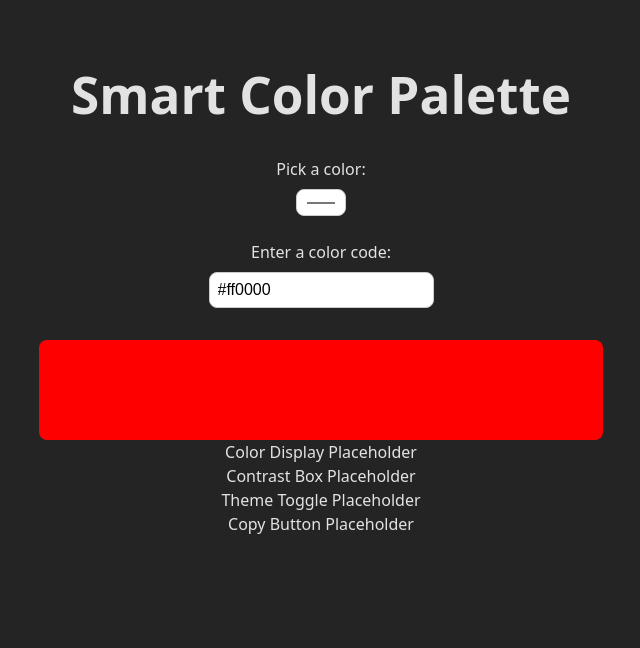
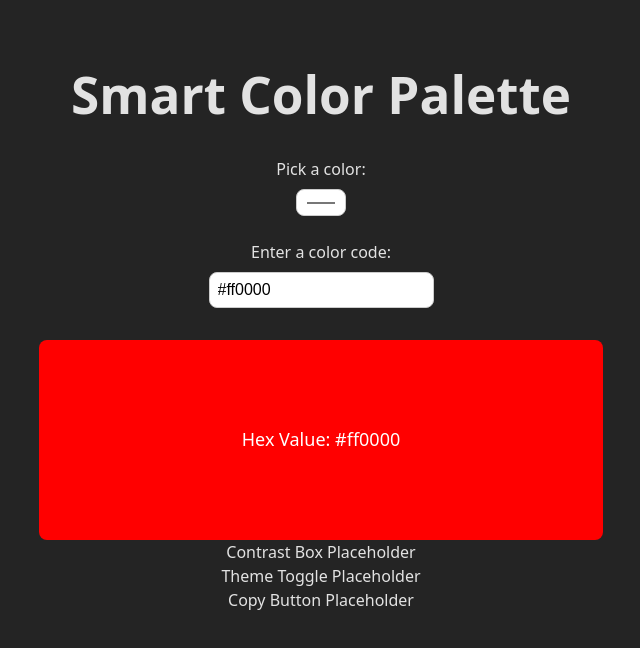
Before and after one commit to LilianeCharlie/Smart-Color-Palette, a React (Vite) app: page / in a window 1280 px wide. Shown: the top 648 px of the page, without its empty margins (351-991 px from the left). Built offline with nearby package versions, Linux system fonts and the light colour scheme.

Commit message:
Replace ColorDisplay placeholder with functional component using colorHelpers for hex conversion, dynamic text color, and scoped CSS Modules. Update App.jsx to render <ColorDisplay /> in place of color preview box.

```diff
--- a/src/App.jsx
+++ b/src/App.jsx
@@ -22,16 +22,7 @@ const App = () => {
         className="color-input"
       />
 
-      <div
-        className="color-preview"
-        style={{
-          marginTop: "2rem",
-          height: "100px",
-          backgroundColor: selectedColor,
-          borderRadius: "8px",
-        }}
-      />
-      <ColorDisplay />
+      <ColorDisplay color={selectedColor} />
       <ContrastBox />
       <ThemeToggle />
       <CopyButton />
--- a/src/components/ColorDisplay.jsx
+++ b/src/components/ColorDisplay.jsx
@@ -1,5 +1,28 @@
-const ColorDisplay = () => {
-    return <div>Color Display Placeholder</div>;
+import React from "react";
+import styles from "./ColorDisplay.module.css";
+import { toHexColor } from "../utils/colorHelpers";
+
+const getTextColor = (color) => {
+  const hex = color.startsWith("#") ? color : toHexColor(color);
+  const r = parseInt(hex.substring(1, 3), 16);
+  const g = parseInt(hex.substring(3, 5), 16);
+  const b = parseInt(hex.substring(5, 7), 16);
+  const luminance = 0.2126 * r + 0.7152 * g + 0.0722 * b;
+  return luminance > 128 ? "#000" : "#fff";
+};
+
+const ColorDisplay = ({ color }) => {
+  const hex = color.startsWith("#") ? color : toHexColor(color);
+  const textColor = getTextColor(hex);
+
+  return (
+    <div
+      className={styles.colorDisplay}
+      style={{ backgroundColor: hex, color: textColor }}
+    >
+      <p>Hex Value: {hex}</p>
+    </div>
+  );
 };
 
 export default ColorDisplay;
--- /dev/null
+++ b/src/components/ColorDisplay.module.css
@@ -0,0 +1,11 @@
+.colorDisplay {
+    margin-top: 2rem;
+    height: 200px;
+    border-radius: 8px;
+    display: flex;
+    justify-content: center;
+    align-items: center;
+    text-align: center;
+    font-size: 18px;
+    transition: background-color 0.3s ease, color 0.3s ease;
+}
```
